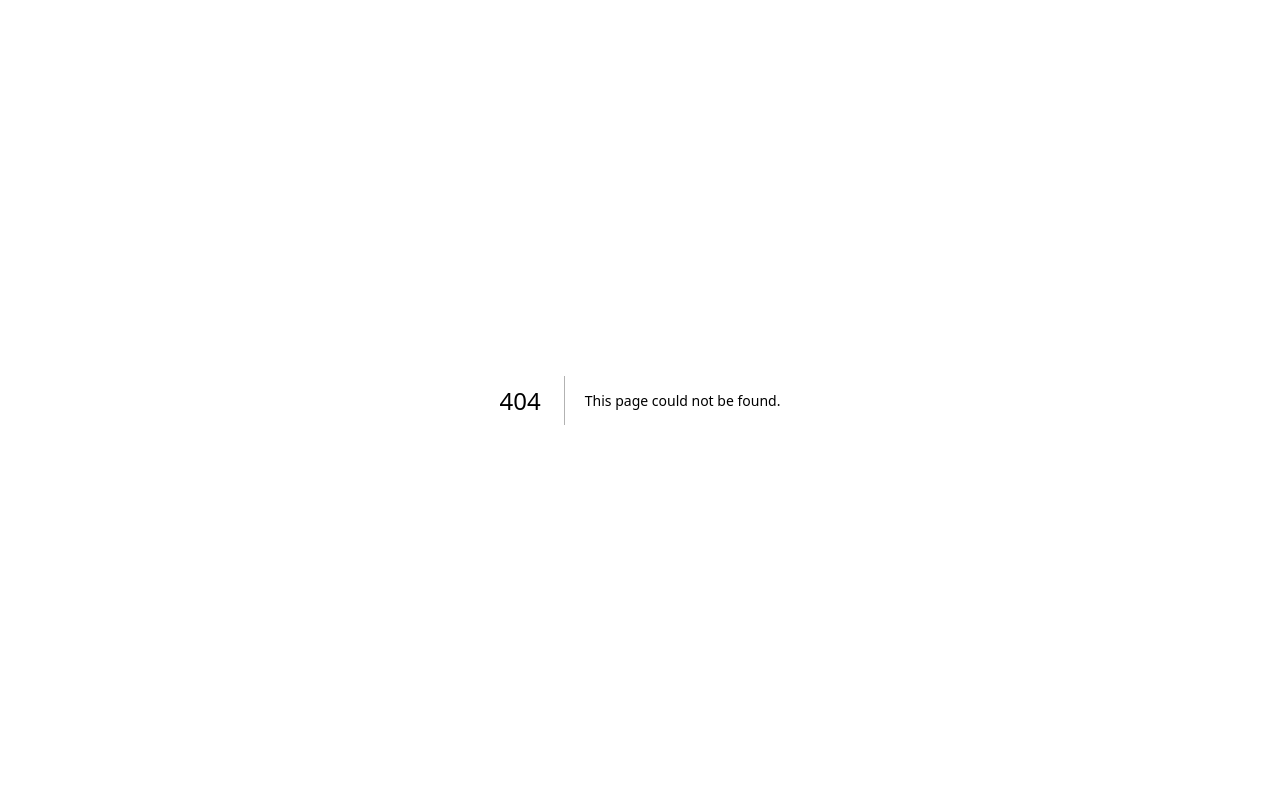
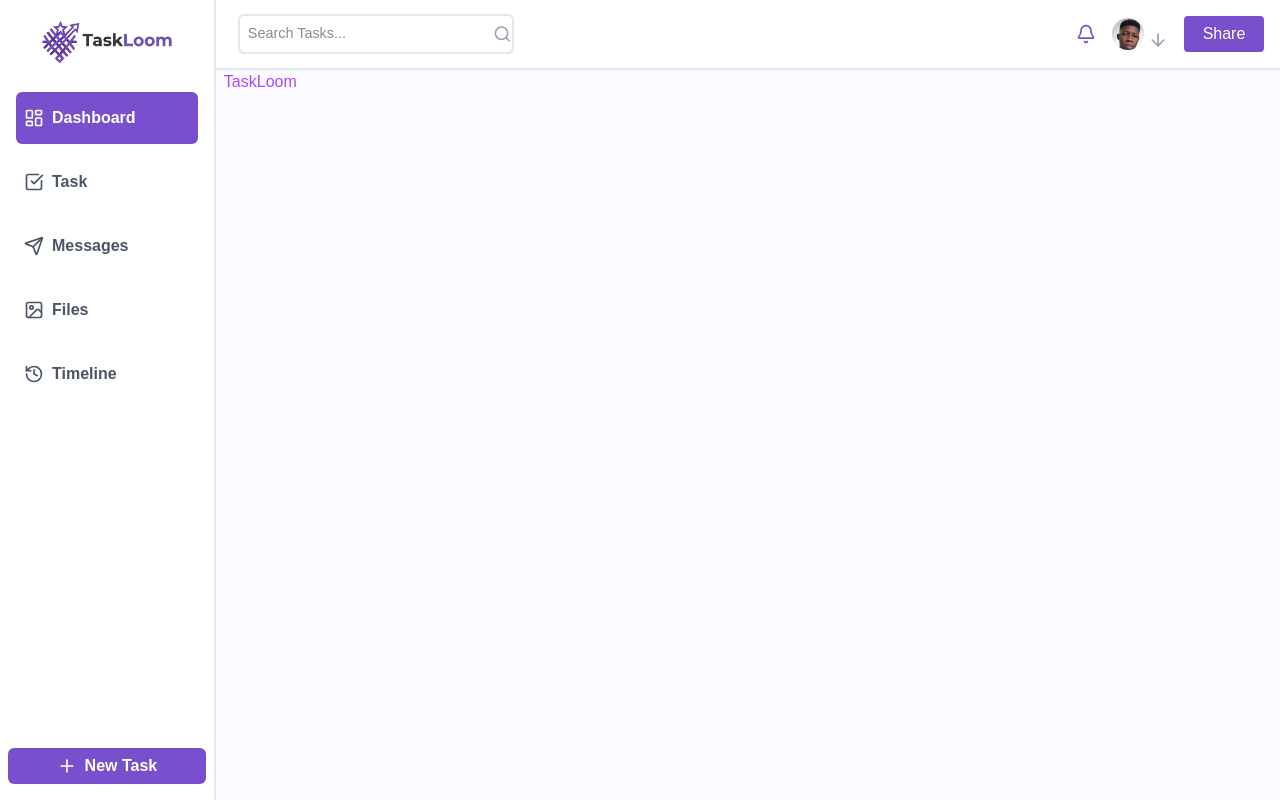
Before and after one commit to Favourduru24/taskloom, a Next.js app: page /dashboard in a window 1280 px wide. Before the commit this address had no page. Built offline with nearby package versions, Linux system fonts and the light colour scheme.

Commit message:
ui completed for navbar and sidebar

```diff
--- /dev/null
+++ b/app/(dashboard)/dashboard/page.tsx
@@ -0,0 +1,12 @@
+
+const Home = () => {
+  return (
+    <div className="text-purple-500  w-full flex justify-center h-full">
+       <div className="w-full px-2 max-w-6xl">
+        TaskLoom
+       </div>
+    </div>
+  )
+}
+
+export default Home
--- a/app/(dashboard)/layout.tsx
+++ b/app/(dashboard)/layout.tsx
@@ -4,12 +4,14 @@ import React from 'react'
 
   const DashboardLayout = ({children}: {children: React.ReactNode}) => {
     return (
-      <div className='m-auto max-w-7xl w-full h-screen'>
-        <div className='w-full flex flex-col'>
+      <div className='w-full h-screen'>
+        <div className='w-full flex flex-col h-full'>
+            <div className='flex w-full h-full'>
+             <Sidebar />
+             <div className='flex flex-col w-full'>
             <Header />
-            <div className='flex'>
-             <Sidebar />
             {children}
+             </div>
             </div>
         </div>
       </div>
--- a/app/globals.css
+++ b/app/globals.css
@@ -4,12 +4,16 @@
   --background: #FBFAFF;
   --foreground: #171717;
   --primary: #7850CD;
+  --card:  #FFFFFF;
+  --secondary: #D5C9F0;
 }
 
 @theme inline {
   --color-background: var(--background);
   --color-foreground: var(--foreground);
   --color-primary: var(--primary);
+  --color-secondary: var(--secondary);
+  --color-white-100: var(--card);
   --font-sans: var(--font-geist-sans);
   --font-mono: var(--font-geist-mono);
 }
--- a/app/page.tsx
+++ /dev/null
@@ -1,10 +0,0 @@
-
-const Home = () => {
-  return (
-    <div className="text-purple-500">
-       TaskLoom
-    </div>
-  )
-}
-
-export default Home
--- a/components/shared/Header.tsx
+++ b/components/shared/Header.tsx
@@ -1,9 +1,42 @@
-import React from 'react'
+import { ArrowDown, Bell, Search } from 'lucide-react'
+import Image from 'next/image'
 
 const Header = () => {
   return (
-    <header className=''>
+    <header className='px-4 py-4 bg-white-100 border-b-2 border-gray-200'>
+         <div className='flex justify-between items-center'>
+            <form
+             className='flex-1 max-w-72 px-2'
+            >
+              <div className='w-full flex h-9 ring-2 ring-gray-200 focus-within:border-primary items-center rounded-sm shadow-sm'>
+              <input className='w-full outline-none p-2 placeholder:leading-tight text-[0.9rem] font-medium' placeholder='Search Tasks...'/>
+              <Search className='text-gray-400 size-5'/>
+              </div>
+            </form>
 
+            <div className='flex gap-4 items-center'>
+                 <div>
+                  <Bell className="text-primary size-5"/>
+                </div>
+
+                   <div className='flex items-end justify-center gap-1'>
+                      <div className="w-8 h-8 overflow-hidden rounded-full">
+                      <Image
+                        src="/images/user1.png"
+                        width={32}
+                        height={32}
+                        alt="user1"
+                        className="object-contain ring-2 ring-gray-400 shadow-sm rounded-full"
+                      />
+                    </div>
+                      <ArrowDown className='text-gray-400 size-5'/>
+                   </div>
+
+                   <button className='bg-primary w-20 p-2 rounded-sm flex items-center justify-center h-9 cursor-pointer '>
+                     <p className='text-white-100 leading-tight'>Share</p>
+                   </button>
+            </div>
+         </div>
     </header>
   )
 }
--- a/components/shared/Sidebar.tsx
+++ b/components/shared/Sidebar.tsx
@@ -1,10 +1,89 @@
+import Image from 'next/image'
 import React from 'react'
+import { LayoutDashboard, LucideIcon, CheckSquare, SendIcon, Image as Images, History, Plus} from "lucide-react";
+import Link from 'next/link';
 
 const Sidebar = () => {
+
+    interface SidebarProp {
+      id: number
+      label: string,
+      href: string,
+      icons: LucideIcon
+    }
+
+   const SidebarContent: SidebarProp[] = [
+    {
+      id: 1,
+      label: "Dashboard",
+      href: "/dashboard",
+      icons: LayoutDashboard
+    },
+    {
+      id: 2,
+      label: "Task",
+      href: "/dashboard",
+      icons: CheckSquare
+    },
+    {
+      id: 3,
+      label: "Messages",
+      href: "/dashboard",
+      icons: SendIcon
+    },
+    {
+      id: 4,
+      label: "Files",
+      href: "/files",
+       icons: Images
+    },
+    {
+      id: 5,
+      label: "Timeline",
+      href: "/timeline",
+      icons: History
+    },
+   ]
+
+
+
   return (
-    <div>
+    <aside className='w-64 bg-white-100 px-2 py-2 h-full border-r-2 border-gray-200'>
+       <div className='flex flex-col h-full gap-4 py-2'>
+          <div className='flex justify-center items-center w-full h-13 overflow-visible'>
+          <Image
+            src="/images/logo1.png"
+            width={500}
+            height={500}
+            alt="logo"
+            className="object-cover"
+          />
+        </div>
 
-    </div>
+         <div className='flex flex-col h-full justify-between'>
+
+          <ul className='h-full flex flex-col gap-3 p-2'>
+             {SidebarContent.map((item: SidebarProp) => {
+                 const Icons = item.icons
+
+                 return (
+                  <Link href={item.href} key={item.id}>
+                   <li className={`flex px-2 py-4 items-center justify-start gap-2 rounded-md ${item.id === 1 ? 'bg-primary text-white cursor-pointer leading-tight' : 'text-gray-600 leading-tight hover:bg-secondary cursor-pointer'}`} >
+                      <Icons className="size-5"/>
+                      <p className='text-[1rem] font-semibold'>{item.label}</p>
+                  </li>
+                  </Link>
+                )
+             })}
+          </ul>
+
+          <li className="flex px-2 py-2 items-center justify-center gap-2 rounded-md bg-primary text-white cursor-pointer">
+                      <Plus className='text-white size-5'/>
+                      <p className='text-[1rem] leading-tight font-semibold'>New Task</p>
+                  </li>
+        </div>
+       </div>
+    </aside>
   )
 }
 
```
Also changed, not shown: public/images/logo1.png (added), public/images/user1.png (added).
